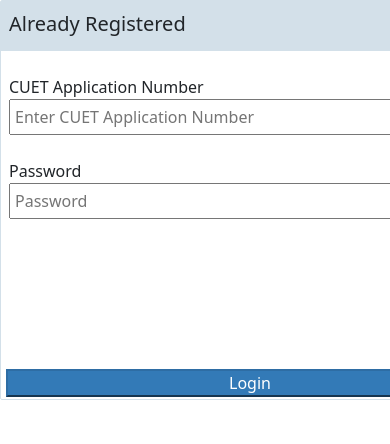
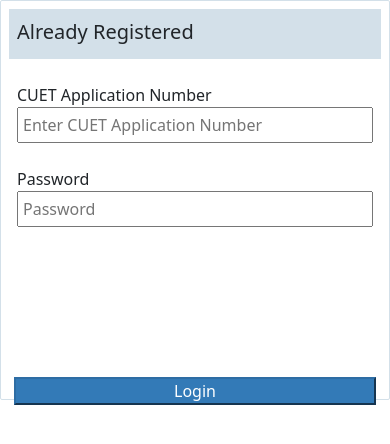
Before and after one commit to Shubham-1720/collegeAdmission, a Django app: page /collegeAdmission/ in a window 390 px wide; the page is wider, and only the part inside the window is pictured. Shown: the top 444 px of that part. Run offline with Django 4.2, Linux system fonts and the light colour scheme; some libraries are stand-ins or nearby versions.

Commit message:
ew file:   mysite/mysite/__pycache__/wsgi.cpython-310.pyc

```diff
--- a/mysite/collegeAdmission/templates/index.html
+++ b/mysite/collegeAdmission/templates/index.html
@@ -9,9 +9,14 @@
     {% bootstrap_javascript %}
     <link rel="stylesheet" href="{% static 'css/style.css'%}">
     <title>Student Admission</title>
+     <style>@media screen and (max-width: 600px) {
+        .admission-form {
+width: 100%;
+        }
+     }</style>
 </head>
 <body>
-    <div class="admission-form">
+    <div class="admission-form mx-auto p-2 " >
         <div class="nav p-2">
             Already Registered
         </div>
```
Also changed, not shown: mysite/db.sqlite3.
